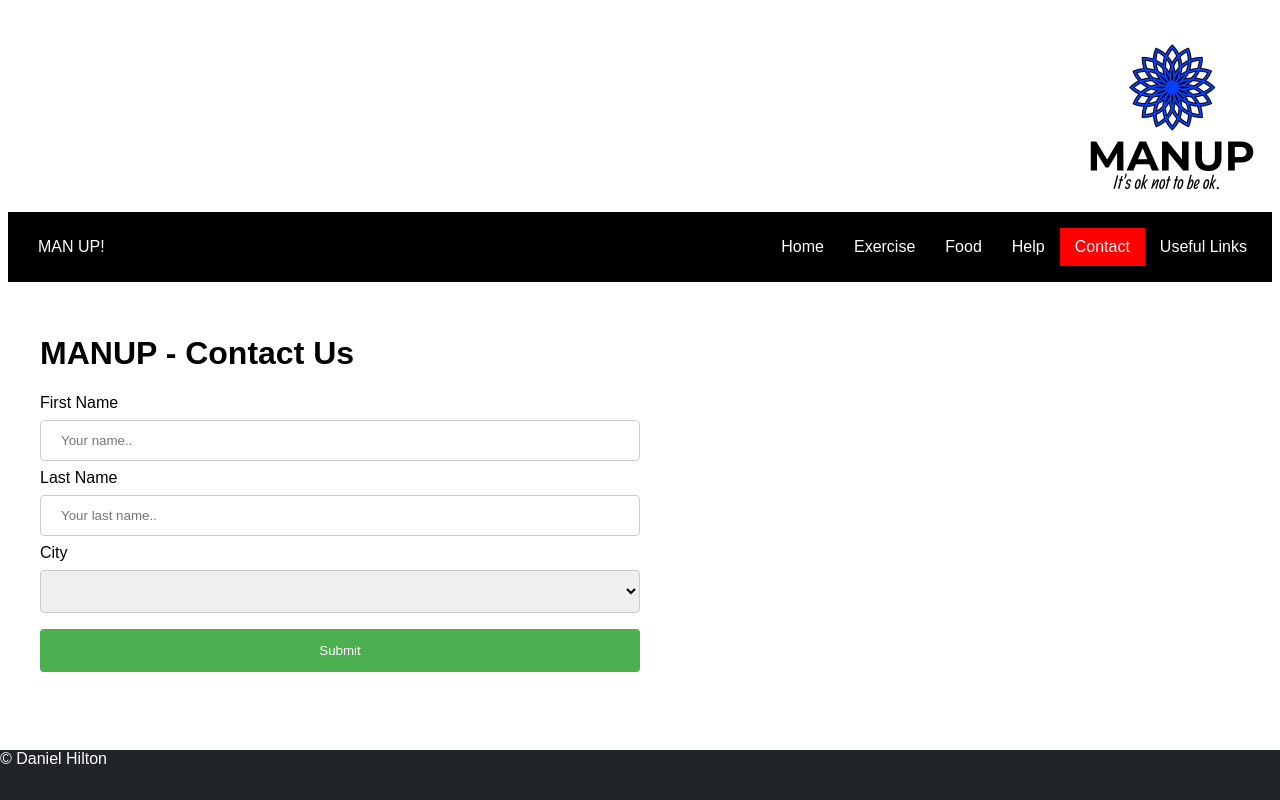
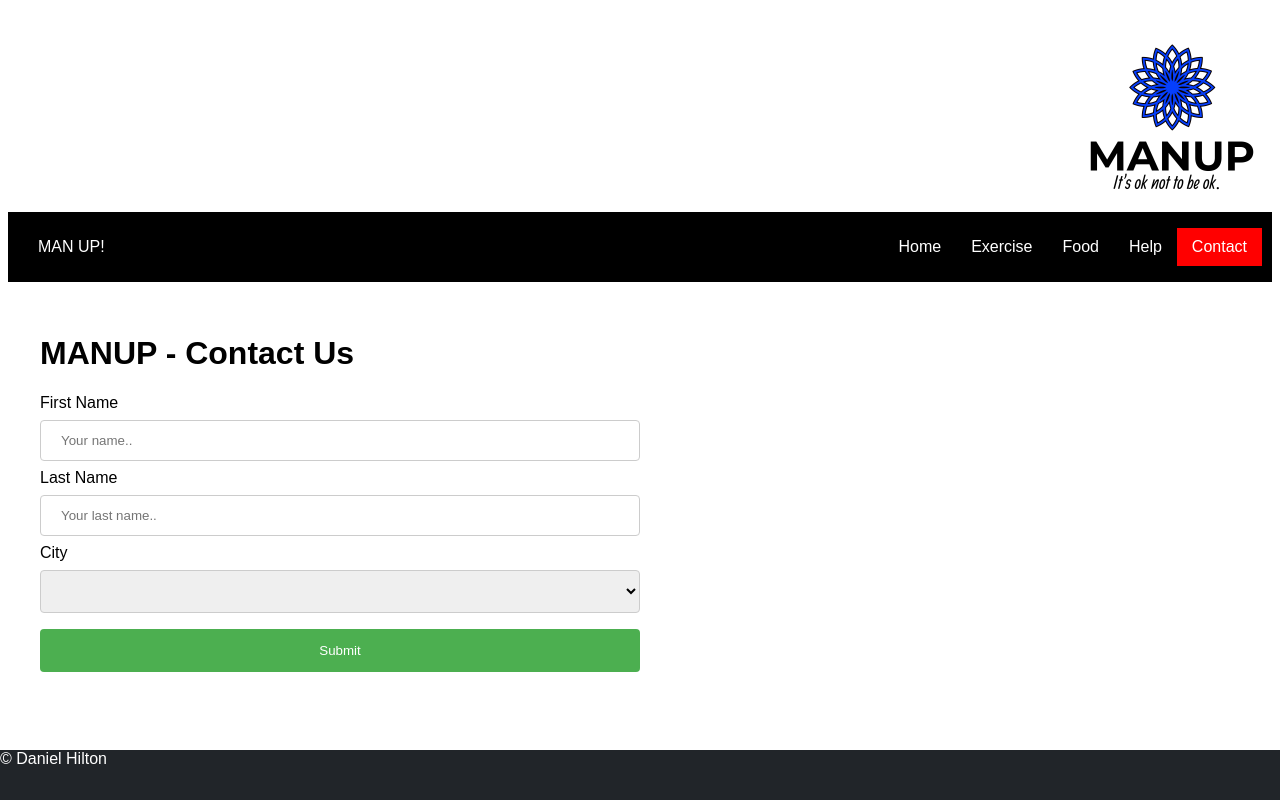
Before and after one commit to Dhilt-sketch/codenationwebsite, a plain HTML site: page contact.html in a window 1280 px wide. Drawn offline with Linux system fonts and the light colour scheme.

Commit message:
remove useful links

```diff
--- a/contact.html
+++ b/contact.html
@@ -24,7 +24,7 @@
 
           <li class="nav-item"><a href="help.html">Help</a></li>
           <li class="nav-item active"><a href="contact.html">Contact</a></li>
-          <li class="nav-item"><a href="links.html">Useful Links</a></li>
+
         </ul>
       </nav>
 
```
Also changed, not shown: exercise.html (+1 -1 lines), food.html (+1 -1 lines), help.html (+1 -1 lines), index.html (+1 -1 lines).
